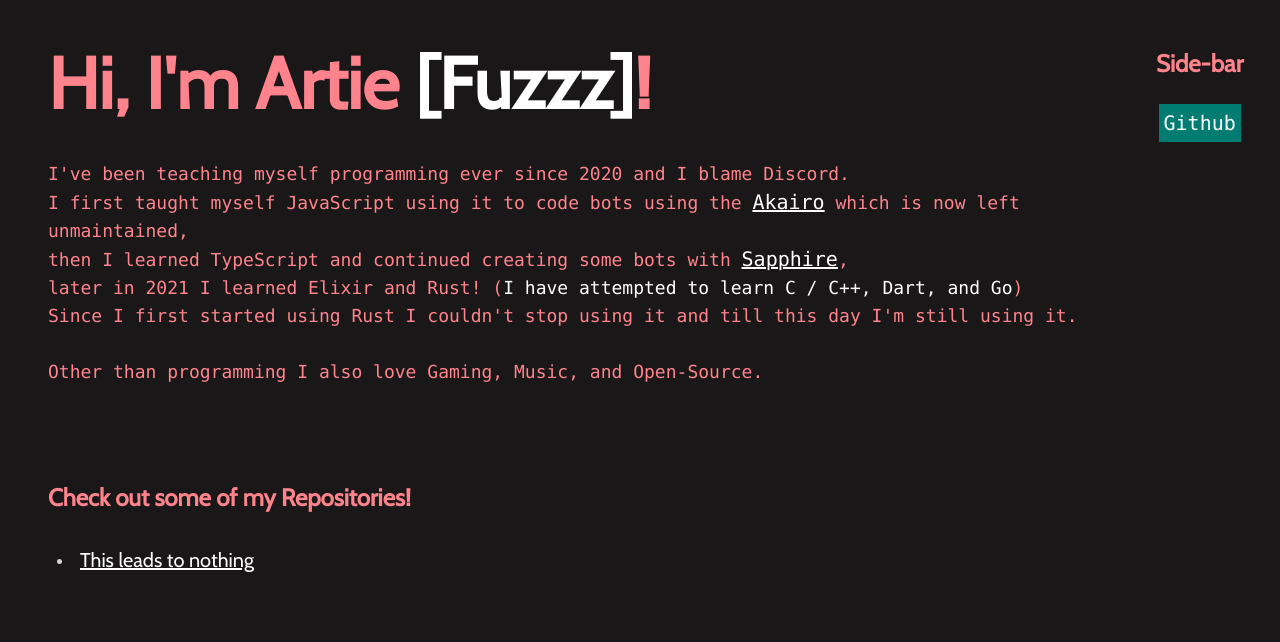
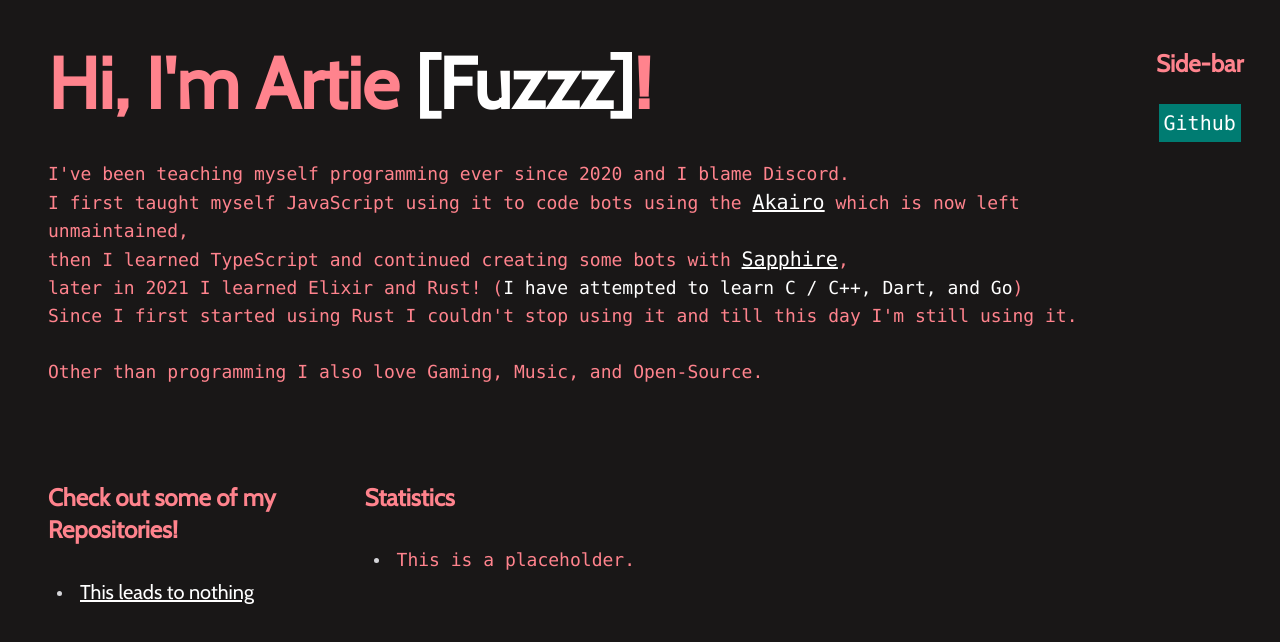
Before and after one commit to ArtieFuzzz/dev.astolfo.cafe, a SvelteKit app: page / in a window 1280 px wide. Shown: the top 642 px of the page. Built offline with nearby package versions, Linux system fonts and the light colour scheme.

Commit message:
feat: Upcoming lanyard stats

```diff
--- a/src/components/LinkedRepos.svelte
+++ /dev/null
@@ -1,10 +0,0 @@
-<div class="flex flex-row justify-evenly items-center mt-12">
-  <div class="flex flex-col justify-start items-start">
-    <h2>Check out some of my Repositories!</h2>
-    <ul>
-      <li>
-        <a href="/">This leads to nothing</a>
-      </li>
-    </ul>
-  </div>
-</div>
--- /dev/null
+++ b/src/components/LinkedReposAndLanyard.svelte
@@ -0,0 +1,27 @@
+<div class="flex flex-row justify-evenly items-start mt-12">
+  <div class="w-1/2 flex flex-col justify-start items-start">
+    <h2>Check out some of my Repositories!</h2>
+    <ul>
+      <li>
+        <a href="/">This leads to nothing</a>
+      </li>
+    </ul>
+  </div>
+<div class="w-1/2 flex flex-col justify-start items-start">
+  <h2>Statistics</h2>
+  <ul>
+    <li>
+      <p>This is a placeholder.</p>
+    </li>
+  </ul>
+</div>
+</div>
+
+<style lang="scss">
+  p {
+    padding: 0;
+    margin: 0;
+    color: #ff838d;
+    @apply font-mono text-lg;
+  }
+</style>
--- a/src/routes/+page.svelte
+++ b/src/routes/+page.svelte
@@ -2,7 +2,7 @@
 <script>
   import { fade } from 'svelte/transition';
   import AboutMe from '../components/AboutMe.svelte';
-  import LinkedRepos from '../components/LinkedRepos.svelte';
+  import LinkedRepos from '../components/LinkedReposAndLanyard.svelte';
   import SideBar from '../components/SideBar.svelte';
 </script>
 
```
